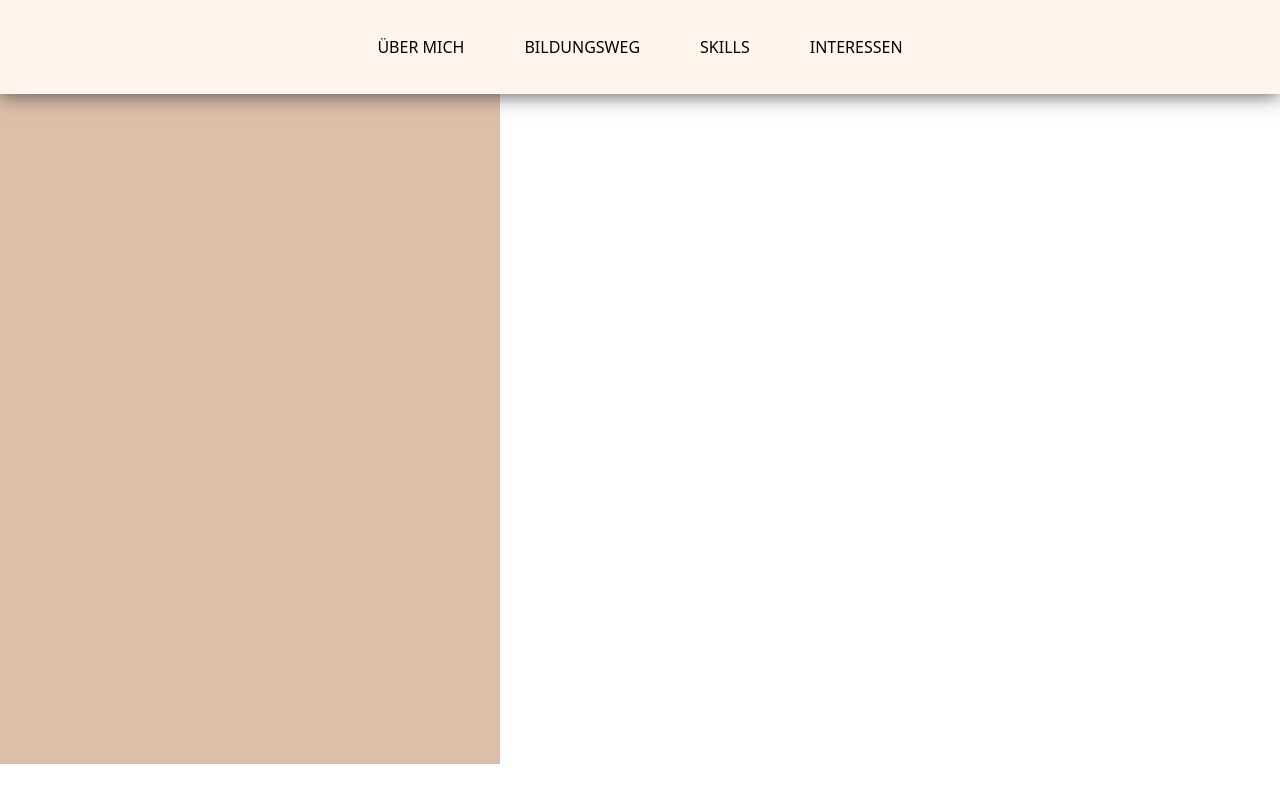
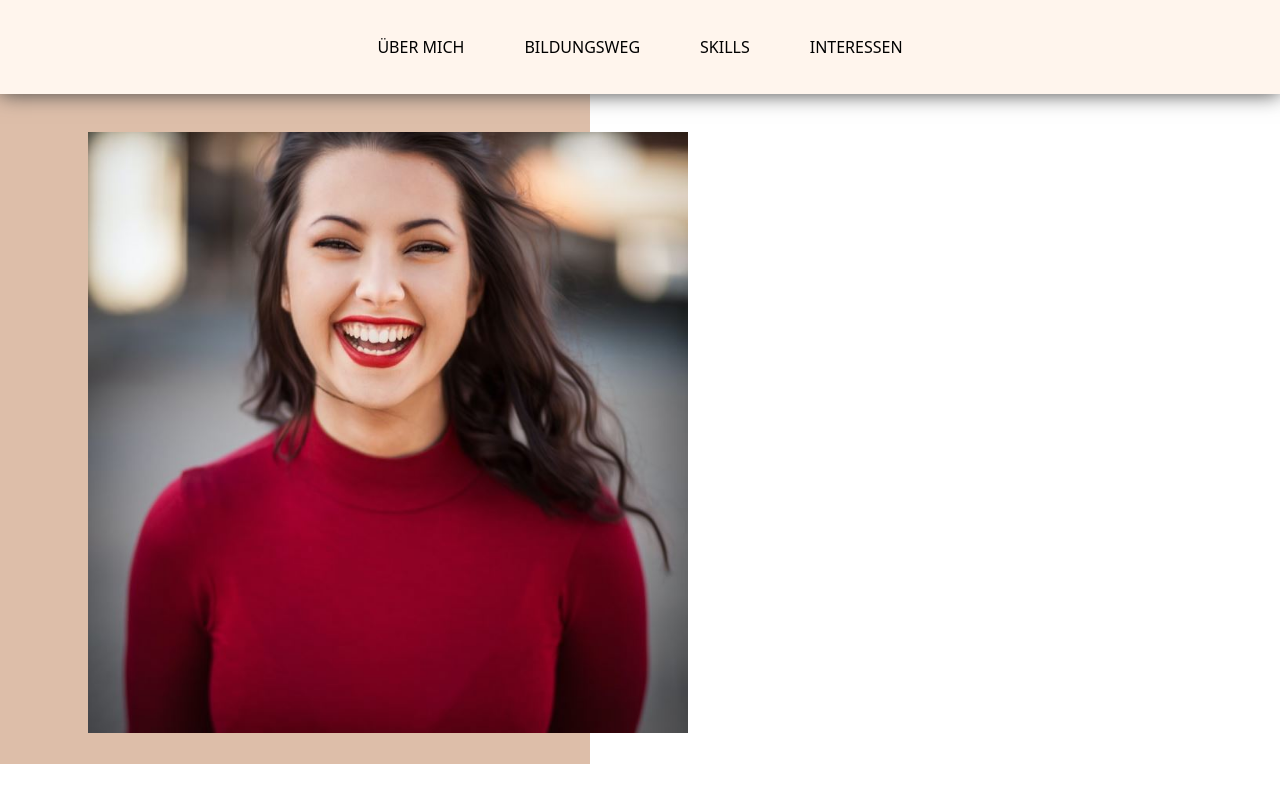
Before and after one commit to Ivorysanna/EigeneWebseite, an Astro site: page / in a window 1280 px wide. Built offline with nearby package versions, Linux system fonts and the light colour scheme; Astro itself is replaced by a stand-in of ours.

Commit message:
Picture added
placeholder picture added

```diff
--- a/src/pages/index.astro
+++ b/src/pages/index.astro
@@ -5,13 +5,22 @@ import Layout from "../layouts/Layout.astro";
 <Layout>
     <div class="about-me">
         <div class="blue-triangle"></div>
+		<img src="ich.JPG">
     </div>
 </Layout>
 
 <style>
     .blue-triangle {
-        width: 500px;
+        width: 590px;
         height: 670px;
         background-color: #DDBEA9;
     }
+
+	img {
+		width: 600px;
+		/* height: 767px; */
+		position: absolute;
+		top: 132px;
+		left: 88px;
+		}
 </style>
```
Also changed, not shown: public/ich.JPG (added).
